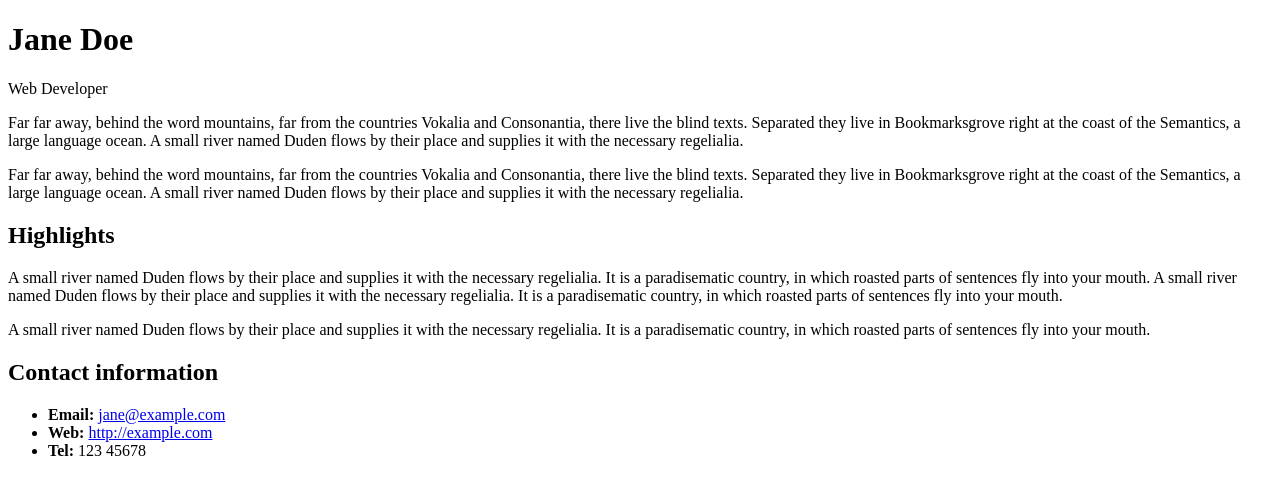
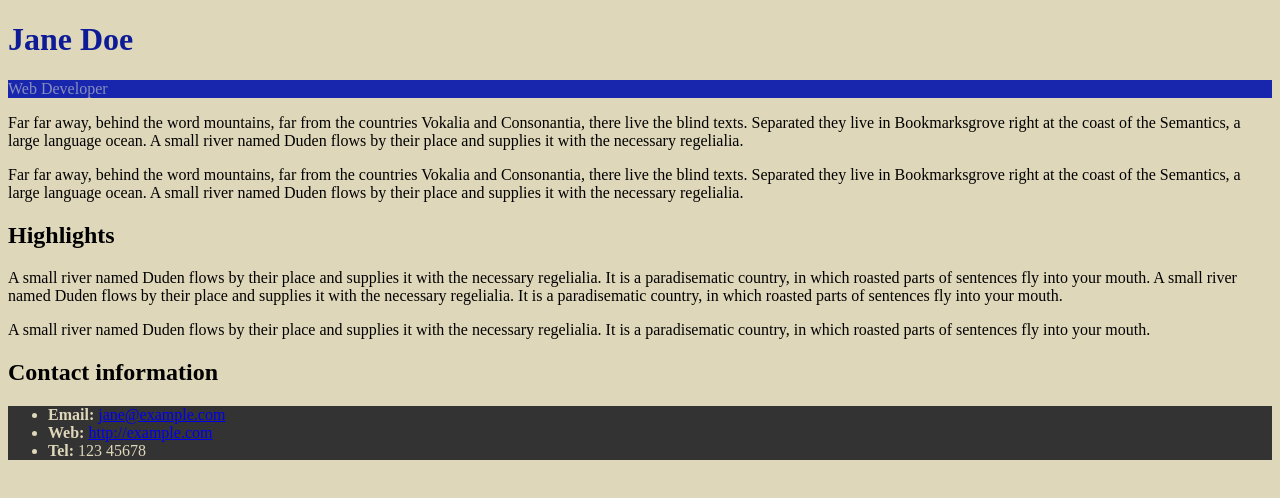
Before and after one commit to afrataiza/DH_EXERCICIOS, a plain HTML site: page Front-End/Aula-07/index.html in a window 1280 px wide. Drawn offline with Linux system fonts and the light colour scheme.

Commit message:
feat: adicionando arquivos da atividade 07

```diff
--- a/Front-End/Aula-07/css/style.css
+++ b/Front-End/Aula-07/css/style.css
@@ -0,0 +1,22 @@
+body {
+    background-color: rgb(223, 215, 185);
+    color: rbg (51, 51, 51);
+}
+
+h1 {
+    color:  #0d1b97;
+}
+
+.job-title {
+    background-color: #1726ad;
+    color: #898dbe;
+}
+
+#high {
+    color: rgb (13, 27, 151);
+}
+
+ul {
+    background-color:  #333333;
+    color: rgb(223, 215, 185);
+}
--- a/Front-End/Aula-07/index.html
+++ b/Front-End/Aula-07/index.html
@@ -3,7 +3,7 @@
 
   <head>
     <meta charset="utf-8">
-    <link rel="stylesheet" href="">
+    <link rel="stylesheet" href="./css/style.css">
     <title>Jane Doe</title>
   </head>
 
```
Also changed, not shown: index.html (+2 -1 lines).
